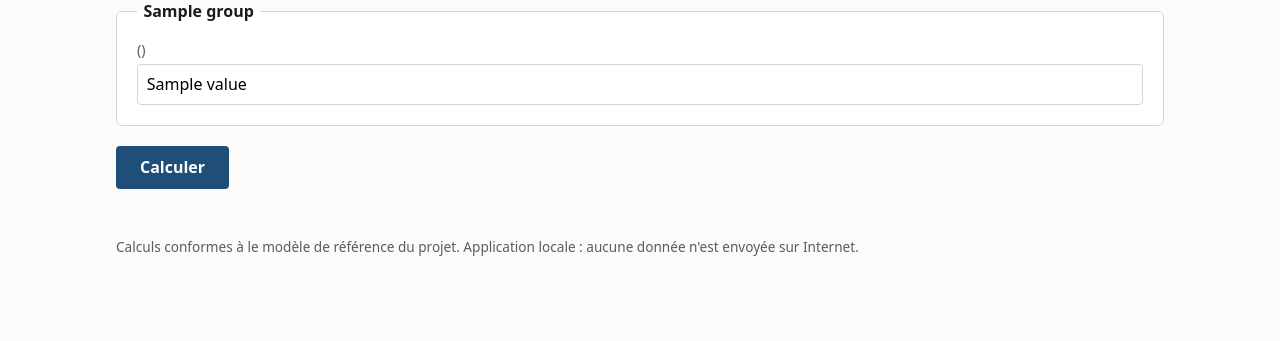
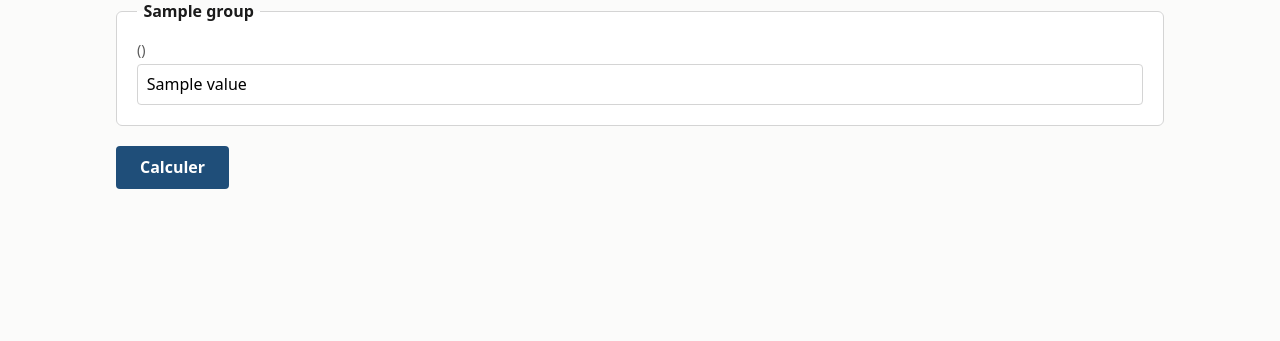
Before and after one commit to Qlexio/trading_position-calculator, a Python web app: template src/trading_position_calculator/templates/index.html in a window 1280 px wide. Shown: the part 131-472 px from the top of the page. Run offline with Jinja, Linux system fonts and the light colour scheme; the template is opened without the code that fills it: most values are stand-ins (such as "Sample title", 1, 10 or a date in 2020).

Commit message:
Remove footer from the web app

```diff
--- a/src/trading_position_calculator/templates/index.html
+++ b/src/trading_position_calculator/templates/index.html
@@ -110,7 +110,6 @@
     .field-error { margin: .25rem 0 0; color: var(--warn); font-size: .85rem; }
     input[aria-invalid="true"] { border-color: var(--warn); }
     .notes { margin-top: 1rem; padding-left: 1.2rem; color: var(--muted); font-size: .9rem; }
-    footer { margin-top: 3rem; color: var(--muted); font-size: .85rem; }
   </style>
 </head>
 <body>
@@ -223,10 +222,5 @@
   </ul>
   {% endif %}
   {% endif %}
-
-  <footer>
-    Calculs conformes à le modèle de référence du projet. Application locale :
-    aucune donnée n'est envoyée sur Internet.
-  </footer>
 </body>
 </html>
```
